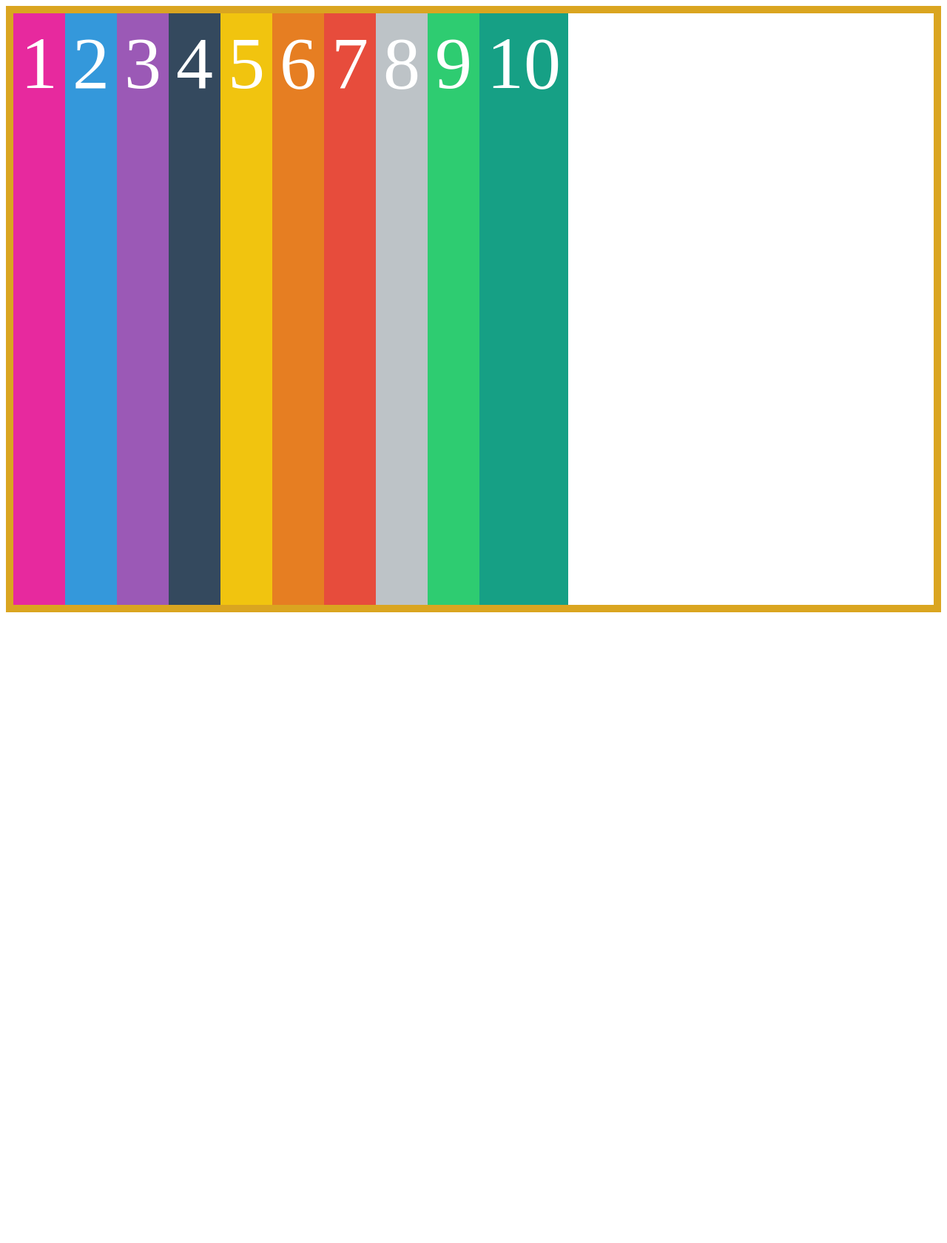
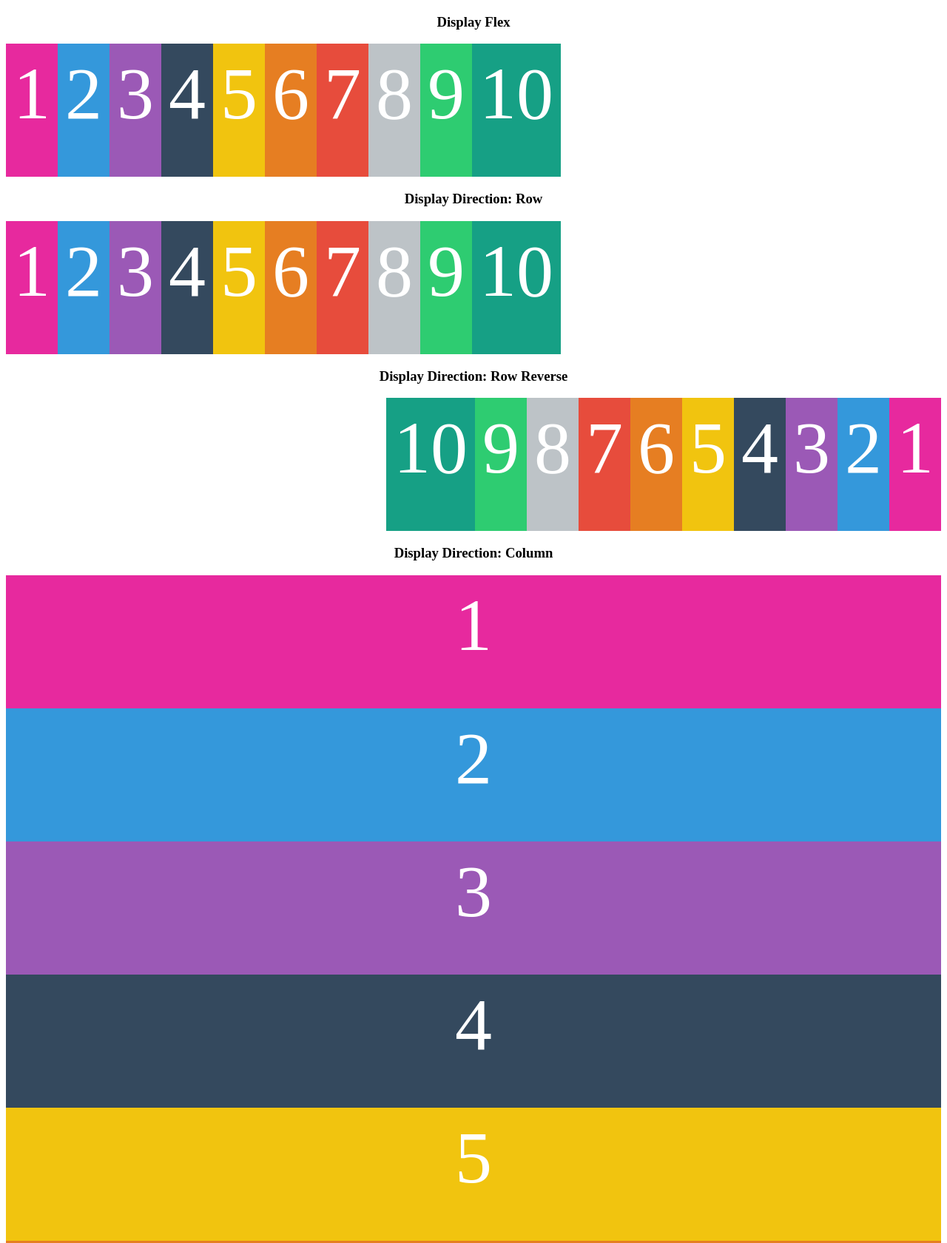
Before and after one commit to LulyAtilano/Flexbox-exercises, a plain HTML site: page index.html in a window 1280 px wide. Shown: the top 1681 px of the page at 74% size. Before the commit the page ends 836 px from the top, so only its background shows below. Drawn offline with Linux system fonts and the light colour scheme.

Commit message:
se agregan los contendores y estilos para el flex-direction: column, row, column-reverse y row-reverse

```diff
--- a/css/main.css
+++ b/css/main.css
@@ -4,6 +4,7 @@
     text-align: center;
     text-shadow: 4px 4px 0 rgba(0,0,0,0,0.1);
     padding: 10px;
+    height: 20vh;
 }
 
 .box1 { background-color: #e7299e; }
@@ -17,8 +18,30 @@
 .box9 { background-color: #2ecc71; }
 .box10 { background-color: #16a085; }
 
-.container {
+.title {
+    text-align: center;
+}
+
+.flex {
     display: flex;
+}
+
+.containerFlexDirection {
+    flex-direction: row; /* Valor por defecto*/
+}
+
+.containerFlexDirectionRowReverse {
+    flex-direction: row-reverse;
+}
+
+.containerFlexDirectionColumn {
+    flex-direction: column;
+}
+
+.containerFlexDirectionColumnReverse {
+    flex-direction: column-reverse;
+}
+/*
     border: 10px solid goldenrod;
-    height: 100vh;
-}
+    height: 30vh;
+*/
--- a/index.html
+++ b/index.html
@@ -10,6 +10,8 @@
     </head>
     <body>
         <div class="container">
+            <h3 class="title"> Display Flex </h3>
+            <div class="containerFlex flex">
                 <div class="box box1">1</div>
                 <div class="box box2">2</div>
                 <div class="box box3">3</div>
@@ -21,6 +23,59 @@
                 <div class="box box9">9</div>
                 <div class="box box10">10</div>
             </div>
+            <h3 class="title"> Display Direction: Row </h3>
+            <div class="containerFlexDirection flex">
+                <div class="box box1">1</div>
+                <div class="box box2">2</div>
+                <div class="box box3">3</div>
+                <div class="box box4">4</div>
+                <div class="box box5">5</div>
+                <div class="box box6">6</div>
+                <div class="box box7">7</div>
+                <div class="box box8">8</div>
+                <div class="box box9">9</div>
+                <div class="box box10">10</div>
+            </div>
+            <h3 class="title"> Display Direction: Row Reverse </h3>
+            <div class="containerFlexDirectionRowReverse flex">
+                <div class="box box1">1</div>
+                <div class="box box2">2</div>
+                <div class="box box3">3</div>
+                <div class="box box4">4</div>
+                <div class="box box5">5</div>
+                <div class="box box6">6</div>
+                <div class="box box7">7</div>
+                <div class="box box8">8</div>
+                <div class="box box9">9</div>
+                <div class="box box10">10</div>
+            </div>
+            <h3 class="title"> Display Direction: Column </h3>
+            <div class="containerFlexDirectionColumn flex">
+                <div class="box box1">1</div>
+                <div class="box box2">2</div>
+                <div class="box box3">3</div>
+                <div class="box box4">4</div>
+                <div class="box box5">5</div>
+                <div class="box box6">6</div>
+                <div class="box box7">7</div>
+                <div class="box box8">8</div>
+                <div class="box box9">9</div>
+                <div class="box box10">10</div>
+            </div>
+            <h3 class="title"> Display Direction: Column Reverse</h3>
+            <div class="containerFlexDirectionColumnReverse flex">
+                <div class="box box1">1</div>
+                <div class="box box2">2</div>
+                <div class="box box3">3</div>
+                <div class="box box4">4</div>
+                <div class="box box5">5</div>
+                <div class="box box6">6</div>
+                <div class="box box7">7</div>
+                <div class="box box8">8</div>
+                <div class="box box9">9</div>
+                <div class="box box10">10</div>
+            </div>
+        </div>
         <!-- Js Files -->
         <script src="js/app.js"></script>
     </body>
```
Lines whose indentation alone changed are shown as unchanged.
